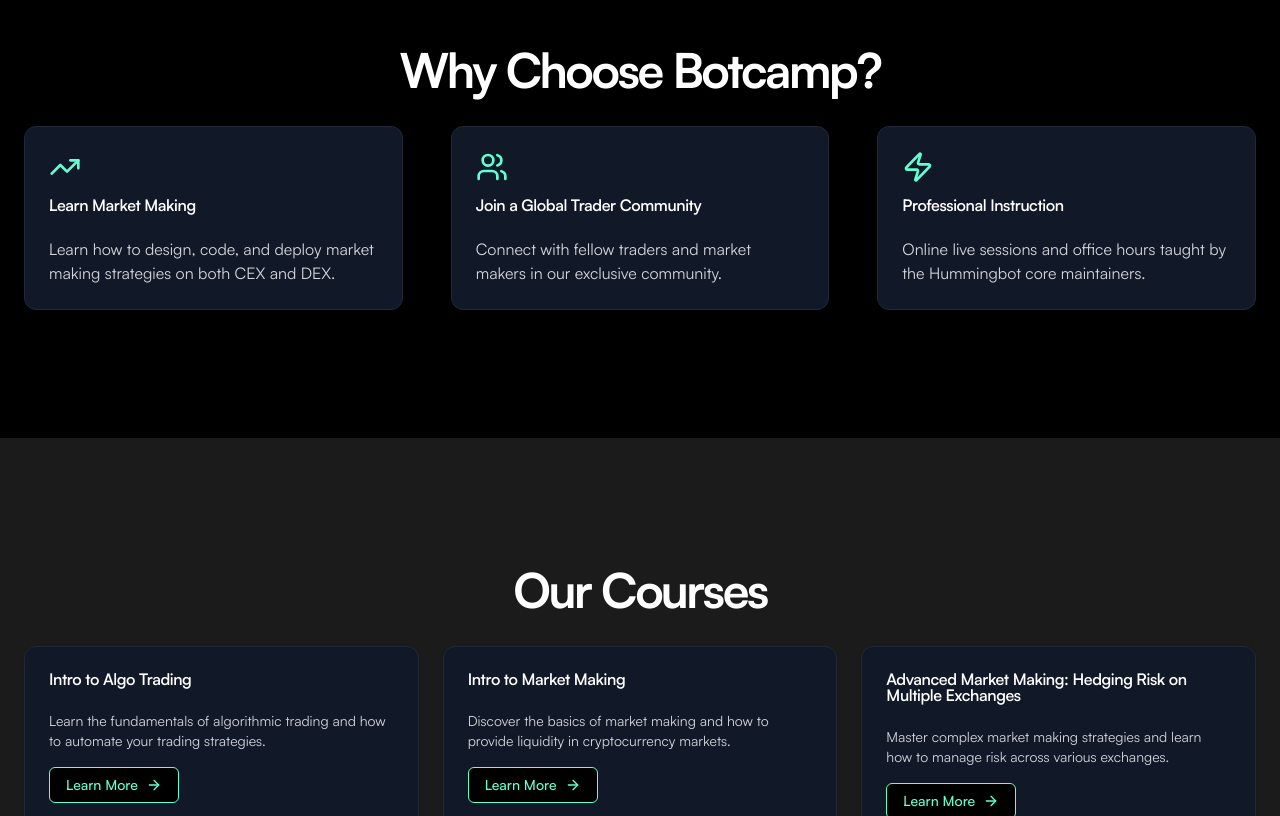
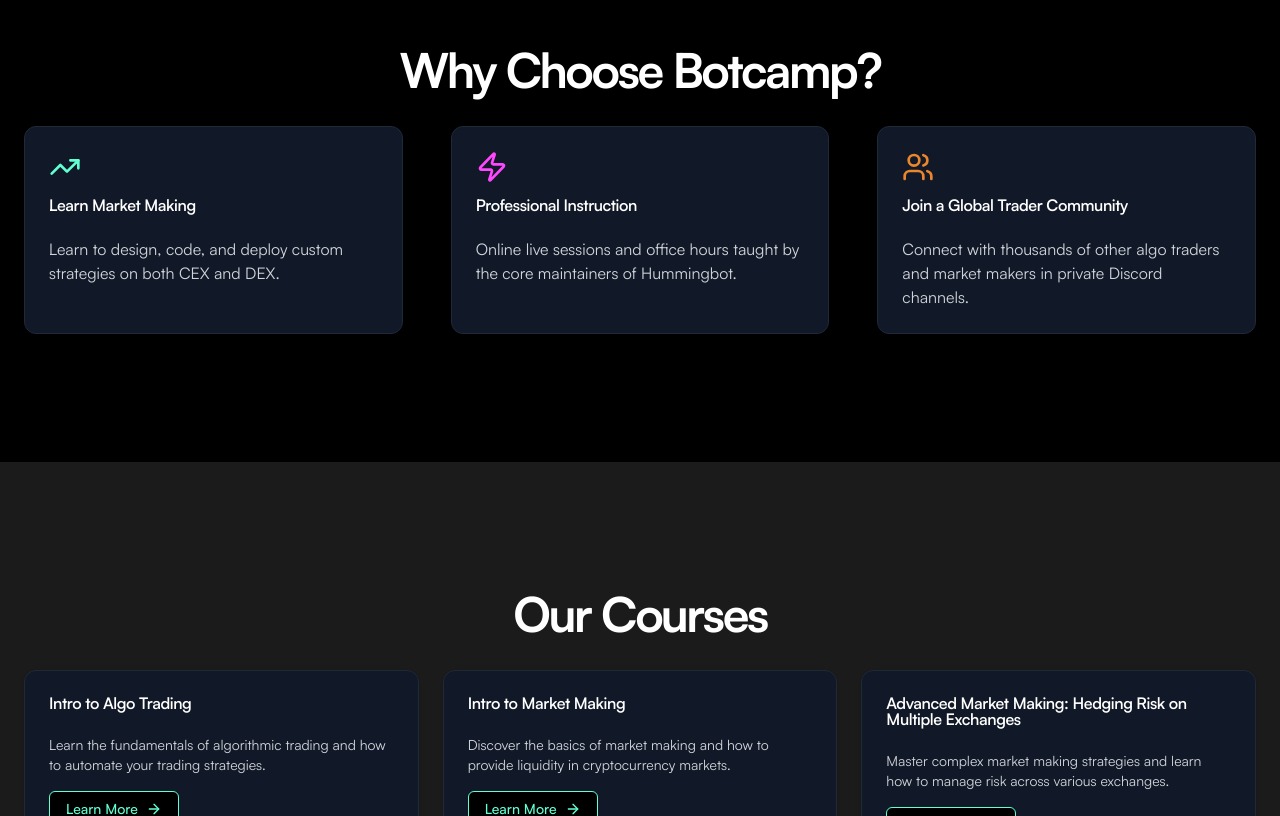
Before and after one commit to hummingbot/botcamp-site, a Next.js app: page / in a window 1280 px wide. Shown: the part 1260-2076 px from the top of the page. Built offline with nearby package versions, Linux system fonts and the light colour scheme.

Commit message:
styled features

```diff
--- a/src/app/globals.css
+++ b/src/app/globals.css
@@ -47,15 +47,15 @@
     --card-foreground: 210 40% 98%;
     --popover: 222.2 84% 4.9%;
     --popover-foreground: 210 40% 98%;
-    --primary: 163 100% 69%;  /* #5FFFD7 */
+    --primary: 163 100% 69%;  /* #5FFFD7 green */
     --primary-foreground: 222.2 47.4% 11.2%;
-    --secondary: 49 97% 54%;  /* #FCDB17 */
+    --secondary: 49 97% 54%;  /* #FCDB17 yellow */
     --secondary-foreground: 210 40% 98%;
-    --muted: 217.2 32.6% 17.5%;
+    --muted: 185 100% 40%;  /* #00c2ce cyan */
     --muted-foreground: 215 20.2% 65.1%;
-    --accent: 217.2 32.6% 17.5%;
+    --accent: 300 100% 64%;  /* #e549ff magenta */
     --accent-foreground: 210 40% 98%;
-    --destructive: 0 62.8% 30.6%;
+    --destructive: 28 83% 55%;  /* #ef8728 orange */
     --destructive-foreground: 210 40% 98%;
     --border: 217.2 32.6% 17.5%;
     --input: 217.2 32.6% 17.5%;
--- a/src/components/layout/Header.tsx
+++ b/src/components/layout/Header.tsx
@@ -15,7 +15,9 @@
           height={40}
           className="mr-3"
         />
-        <span className="text-xl font-bold">Botcamp</span>
+        <span className="text-xl font-bold">
+          Hummingbot <span className="text-primary">Botcamp</span>
+        </span>
       </Link>
 
       {/* Hamburger menu button */}
--- a/src/components/sections/Features.tsx
+++ b/src/components/sections/Features.tsx
@@ -1,23 +1,36 @@
 import { Card, CardHeader, CardContent, CardTitle } from "@/components/ui/card"
 import { TrendingUp, Users, Zap } from "lucide-react"
+
+const getIconColor = (index: number) => {
+  switch (index % 3) {
+    case 0:
+      return "text-primary";
+    case 1:
+      return "text-accent";
+    case 2:
+      return "text-destructive";
+    default:
+      return "text-primary";
+  }
+};
 
 export default function Features() {
   const features = [
     {
       icon: TrendingUp,
       title: "Learn Market Making",
-      description: "Learn how to design, code, and deploy market making strategies on both CEX and DEX."
+      description: "Learn to design, code, and deploy custom strategies on both CEX and DEX."
+    },
+    {
+      icon: Zap,
+      title: "Professional Instruction",
+      description: "Online live sessions and office hours taught by the core maintainers of Hummingbot."
     },
     {
       icon: Users,
       title: "Join a Global Trader Community",
-      description: "Connect with fellow traders and market makers in our exclusive community."
+      description: "Connect with thousands of other algo traders and market makers in private Discord channels."
     },
-    {
-      icon: Zap,
-      title: "Professional Instruction",
-      description: "Online live sessions and office hours taught by the Hummingbot core maintainers."
-    }
   ]
 
   return (
@@ -28,7 +41,7 @@
           {features.map((feature, index) => (
             <Card key={index} className="bg-gray-900 border-gray-800">
               <CardHeader>
-                <feature.icon className="h-8 w-8 mb-2 text-primary" />
+                <feature.icon className={`h-8 w-8 mb-2 ${getIconColor(index)}`} />
                 <CardTitle className="text-white">{feature.title}</CardTitle>
               </CardHeader>
               <CardContent>
--- a/src/components/sections/Hero.tsx
+++ b/src/components/sections/Hero.tsx
@@ -99,7 +99,7 @@
               <span className="text-secondary">
                 <Typewriter
                   options={{
-                    strings: ['Market Making', 'Algorithmic Trading', 'Crypto Trading Bots', 'Quantitative Research', 'DEX LP-ing'],
+                    strings: ['Market Making', 'Algorithmic Trading', 'Quantitative Research', 'Backtesting & Optimization', 'AI-Based Strategies', 'DEX Liquidity Provision'],
                     autoStart: true,
                     loop: true,
                   }}
```
